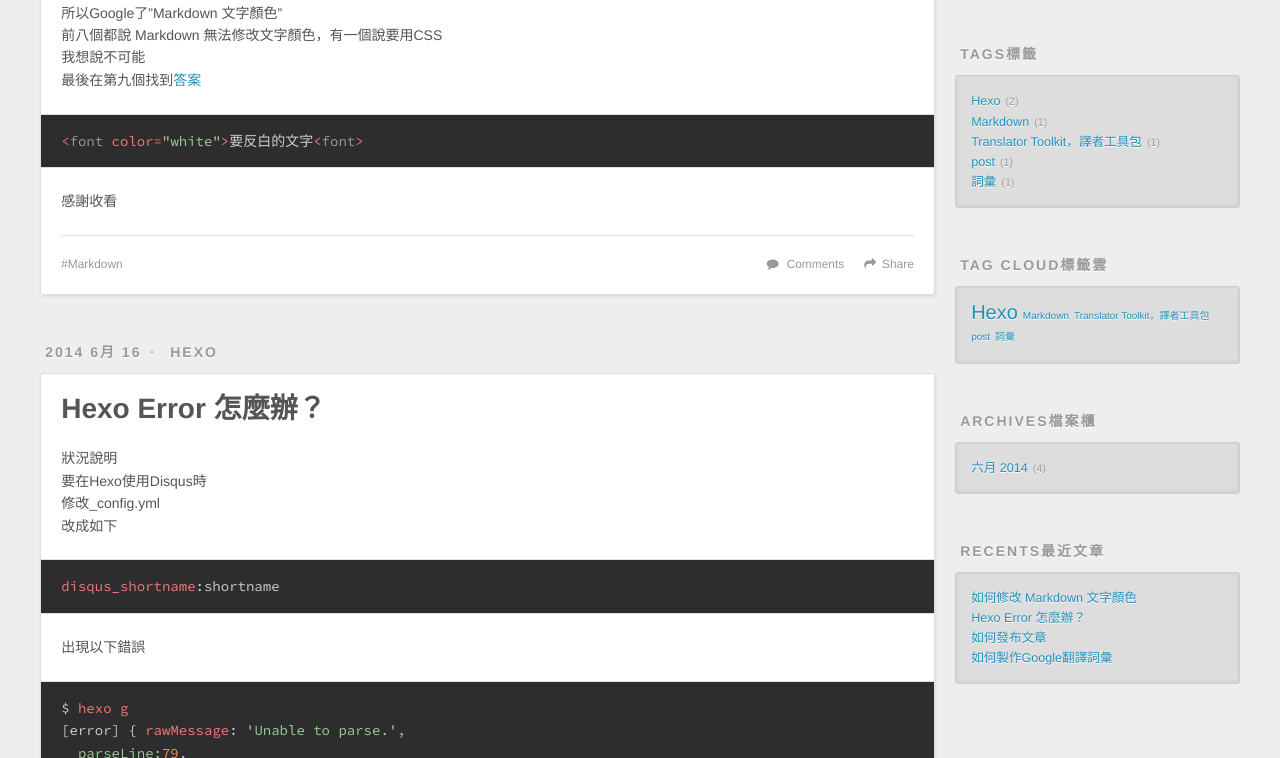
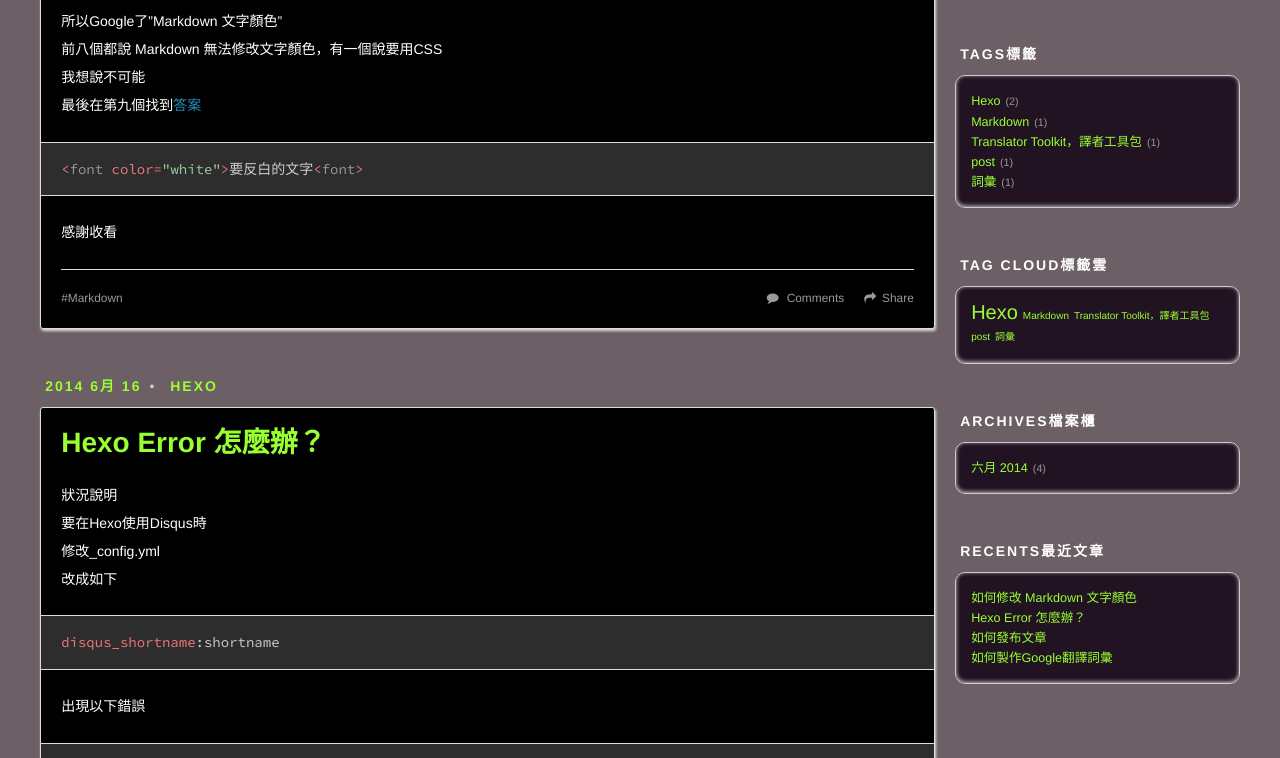
Before and after one commit to niauwu/niauwu.github.com, a plain HTML site: page index.html in a window 1280 px wide. Shown: the part 474-1232 px from the top of the page. Drawn offline with nearby package versions, Linux system fonts and the light colour scheme.

Commit message:
Site updated: 2014-06-17 04:02:05

```diff
--- a/css/style.css
+++ b/css/style.css
@@ -120,10 +120,10 @@
 html,
 body,
 #container {
-  height: 100%;
+  height: 0%;
 }
 body {
-  background: #eee;
+  background: #6c5f65;
   font: 14px "Helvetica Neue", Helvetica, Arial, sans-serif;
   -webkit-text-size-adjust: 100%;
 }
@@ -187,19 +187,35 @@
     margin: 0 0.8333333333333%;
   }
 }
-.article-date,
-.article-category-link,
 .archive-year,
 .widget-title {
   text-decoration: none;
   text-transform: uppercase;
   letter-spacing: 2px;
-  color: #999;
+  color: #fff;
   margin-bottom: 1em;
   margin-left: 5px;
   line-height: 1em;
-  text-shadow: 0 1px #fff;
   font-weight: bold;
+}
+.article-date,
+.article-category-link {
+  text-decoration: none;
+  text-transform: uppercase;
+  letter-spacing: 2px;
+  color: #9f3;
+  margin-bottom: 1em;
+  margin-left: 5px;
+  line-height: 1em;
+  font-weight: bold;
+  -webkit-transition: color 0.2s;
+  -moz-transition: color 0.2s;
+  -ms-transition: color 0.2s;
+  transition: color 0.2s;
+}
+.article-date:hover,
+.article-category-link:hover {
+  color: #258fb8;
 }
 .article-inner,
 .archive-article-inner {
@@ -511,6 +527,7 @@
 }
 .article-inner {
   overflow: hidden;
+  background: #000;
 }
 .article-meta:before,
 .article-meta:after {
@@ -521,13 +538,13 @@
   clear: both;
 }
 .article-date {
+  text-decoration: none;
   float: left;
 }
 .article-category {
   float: left;
   line-height: 1em;
   color: #ccc;
-  text-shadow: 0 1px #fff;
   margin-left: 8px;
 }
 .article-category:before {
@@ -543,7 +560,7 @@
   text-decoration: none;
   font-size: 2em;
   font-weight: bold;
-  color: #555;
+  color: #9f3;
   line-height: 1.1em;
   -webkit-transition: color 0.2s;
   -moz-transition: color 0.2s;
@@ -554,7 +571,7 @@
   color: #258fb8;
 }
 .article-entry {
-  color: #555;
+  color: #fff;
   padding: 0 20px;
 }
 .article-entry:before,
@@ -567,7 +584,7 @@
 }
 .article-entry p,
 .article-entry table {
-  line-height: 1.6em;
+  line-height: 2;
   margin: 1.6em 0;
 }
 .article-entry h1,
@@ -767,14 +784,11 @@
     -webkit-border-radius: 50%;
     border-radius: 50%;
     background: #ddd;
-    -webkit-box-shadow: 0 1px 2px #fff;
-    box-shadow: 0 1px 2px #fff;
   }
 }
 .article-nav-link-wrap {
   text-decoration: none;
-  text-shadow: 0 1px #fff;
-  color: #999;
+  color: #9f3;
   -webkit-box-sizing: border-box;
   -moz-box-sizing: border-box;
   box-sizing: border-box;
@@ -783,7 +797,7 @@
   display: block;
 }
 .article-nav-link-wrap:hover {
-  color: #555;
+  color: #258fb8;
 }
 @media screen and (min-width: 768px) {
   .article-nav-link-wrap {
@@ -1119,7 +1133,7 @@
   font-family: "Source Code Pro", Consolas, Monaco, Menlo, Consolas, monospace;
 }
 .article-entry code {
-  background: #eee;
+  background: #2d2d2d;
   text-shadow: 0 1px #fff;
   padding: 0 0.3em;
 }
@@ -1299,18 +1313,17 @@
   margin: 50px 0;
 }
 .widget {
-  color: #777;
-  text-shadow: 0 1px #fff;
-  background: #ddd;
+  color: #9f3;
+  background: #211322;
   -webkit-box-shadow: 0 -1px 4px #ccc inset;
   box-shadow: 0 -1px 4px #ccc inset;
   border: 1px solid #ccc;
   padding: 15px;
-  -webkit-border-radius: 3px;
-  border-radius: 3px;
+  -webkit-border-radius: 10px;
+  border-radius: 10px;
 }
 .widget a {
-  color: #258fb8;
+  color: #9f3;
   text-decoration: none;
 }
 .widget a:hover {
--- a/index.html
+++ b/index.html
@@ -97,7 +97,7 @@
 
     </div>
     <footer class="article-footer">
-      <a data-url="http://niauwu.com/2014/06/16/fontColor/" data-id="m1di3q8pzusxk8jk" class="article-share-link">Share</a>
+      <a data-url="http://niauwu.com/2014/06/16/fontColor/" data-id="0ljbw1535c6obgtj" class="article-share-link">Share</a>
 
         <a href="http://niauwu.com/2014/06/16/fontColor/#disqus_thread" class="article-comment-link">Comments</a>
 
@@ -155,7 +155,7 @@
 
     </div>
     <footer class="article-footer">
-      <a data-url="http://niauwu.com/2014/06/16/hexoError/" data-id="njuevtyqoom3obzw" class="article-share-link">Share</a>
+      <a data-url="http://niauwu.com/2014/06/16/hexoError/" data-id="gzj42c0dj8bcjm0y" class="article-share-link">Share</a>
 
         <a href="http://niauwu.com/2014/06/16/hexoError/#disqus_thread" class="article-comment-link">Comments</a>
 
@@ -223,7 +223,7 @@
 
     </div>
     <footer class="article-footer">
-      <a data-url="http://niauwu.com/2014/06/16/howToPost/" data-id="jz89j004z4lfdko3" class="article-share-link">Share</a>
+      <a data-url="http://niauwu.com/2014/06/16/howToPost/" data-id="nap2a1gp32akz2ff" class="article-share-link">Share</a>
 
         <a href="http://niauwu.com/2014/06/16/howToPost/#disqus_thread" class="article-comment-link">Comments</a>
 
@@ -303,7 +303,7 @@
 
     </div>
     <footer class="article-footer">
-      <a data-url="http://niauwu.com/2014/06/16/howToMakeGoogleTranslateWords/" data-id="kqmzr62lwuq307z7" class="article-share-link">Share</a>
+      <a data-url="http://niauwu.com/2014/06/16/howToMakeGoogleTranslateWords/" data-id="8ow1qnerrnq5h9ht" class="article-share-link">Share</a>
 
         <a href="http://niauwu.com/2014/06/16/howToMakeGoogleTranslateWords/#disqus_thread" class="article-comment-link">Comments</a>
 
```
Also changed, not shown: 2014/06/16/fontColor/index.html (+1 -1 lines), 2014/06/16/hexoError/index.html (+1 -1 lines), 2014/06/16/howToMakeGoogleTranslateWords/index.html (+1 -1 lines), 2014/06/16/howToPost/index.html (+1 -1 lines), archives/2014/06/index.html (+4 -4 lines), archives/2014/index.html (+4 -4 lines), archives/index.html (+4 -4 lines), categories/Hexo/index.html (+2 -2 lines), categories/Markdown/index.html (+1 -1 lines), categories/TranslatorToolkit譯者工具包/index.html (+1 -1 lines), tags/Hexo/index.html (+2 -2 lines), tags/Markdown/index.html (+1 -1 lines), tags/Translator-Toolkit，譯者工具包/index.html (+1 -1 lines), tags/post/index.html (+1 -1 lines), 2 more files.
